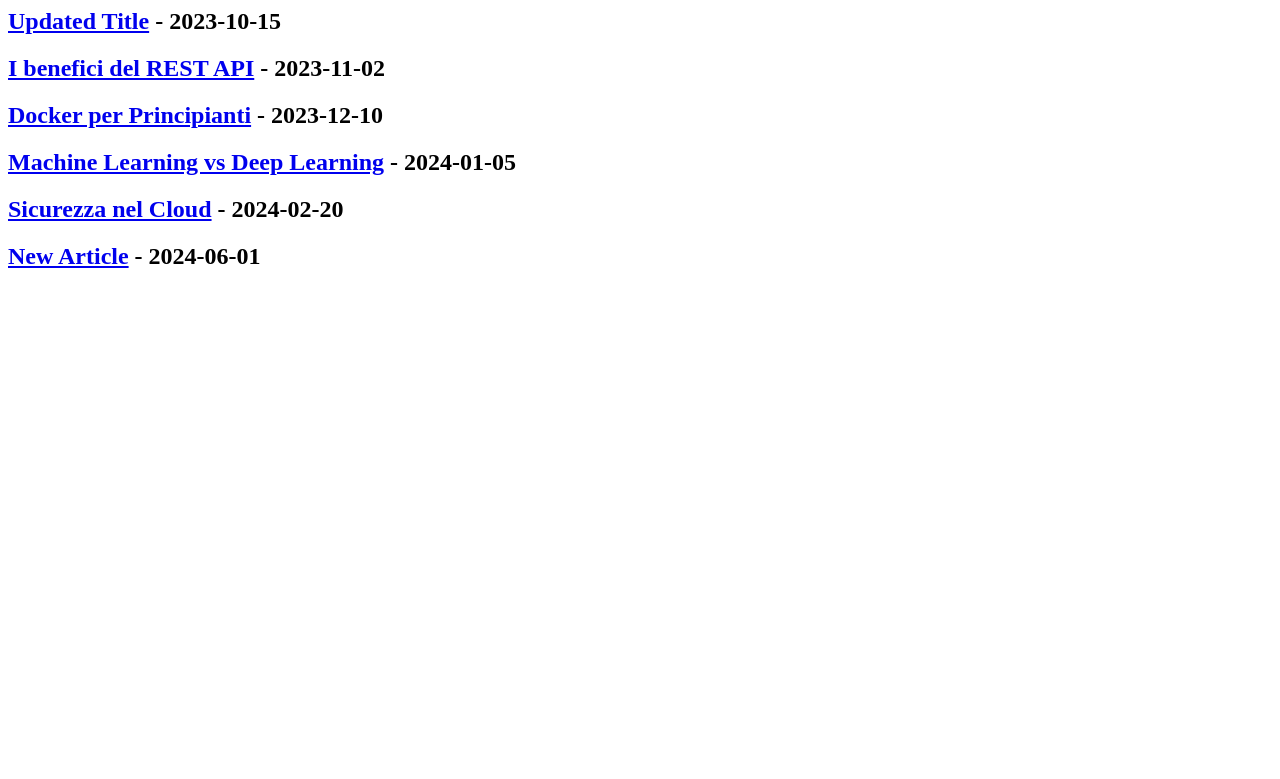
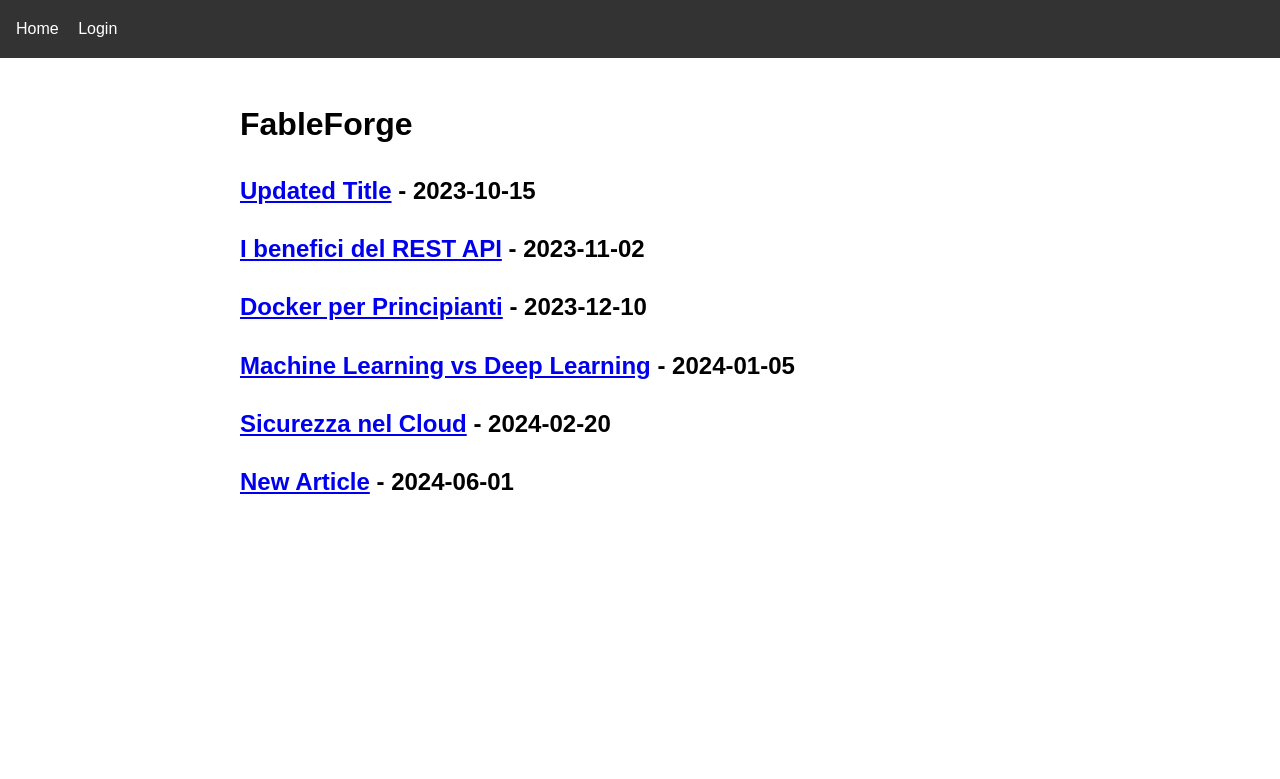
Before and after one commit to ar3ac/fableforge, a FastAPI app: page / in a window 1280 px wide. Shown: the top 779 px of the page. Run offline with FastAPI, Linux system fonts and the light colour scheme.

Commit message:
phase 4 , login page and cookies

```diff
--- a/main.py
+++ b/main.py
@@ -8,7 +8,8 @@ from storage import (
 )
 
 from fastapi.templating import Jinja2Templates
-from fastapi import FastAPI, Request
+from fastapi.responses import RedirectResponse
+from fastapi import FastAPI, Request, Form
 
 app = FastAPI(title="FableForge", version="1.0")
 templates = Jinja2Templates(directory="templates")
@@ -30,3 +31,54 @@ def read_article(request: Request, article_id: int):
     return templates.TemplateResponse(
         "article.html", {"request": request, "article": article}
     )
+
+
+@app.get("/login")
+def login(request: Request):
+    return templates.TemplateResponse("login.html", {"request": request})
+
+
+@app.post("/login")
+def login_post(request: Request, username: str = Form(...), password: str = Form(...)):
+    if username == "admin" and password == "password123":
+        response = RedirectResponse(url="/admin/dashboard", status_code=303)
+        response.set_cookie(
+            key="username", value=username, httponly=True, max_age=1800, path="/"
+        )
+        return response
+    return templates.TemplateResponse(
+        "login.html",
+        {
+            "request": request,
+            "error": "Credenziali errate. Usa admin/password123.",
+        },
+        status_code=400,
+    )
+
+
+def get_current_admin(request: Request):
+    if request.cookies.get("username") == "admin":
+        return True
+    return False
+
+
+@app.get("/admin/dashboard")
+def admin_dashboard(request: Request):
+    if not get_current_admin(request):
+        return RedirectResponse(url="/login", status_code=303)
+    articles = load_articles()
+    return templates.TemplateResponse(
+        "home.html",
+        {
+            "request": request,
+            "articles": articles,
+            "admin": True,
+        },
+    )
+
+
+@app.get("/logout")
+def logout(request: Request):
+    response = RedirectResponse(url="/", status_code=303)
+    response.delete_cookie("username", path="/")
+    return response
--- a/templates/base.html
+++ b/templates/base.html
@@ -0,0 +1,32 @@
+<!DOCTYPE html>
+<html lang="it">
+<head>
+    <meta charset="UTF-8">
+    <meta name="viewport" content="width=device-width, initial-scale=1.0">
+    <title>{% block title %}FableForge{% endblock %}</title>
+    <style>
+        body { font-family: sans-serif; margin: 0; padding: 0; line-height: 1.6; }
+        nav { background: #333; color: #fff; padding: 1rem; }
+        nav a { color: #fff; text-decoration: none; margin-right: 15px; }
+        nav a:hover { text-decoration: underline; }
+        nav span { margin-right: 15px; color: #aaa; }
+        main { padding: 20px; max-width: 800px; margin: 0 auto; }
+        .error { color: red; }
+    </style>
+</head>
+<body>
+    <nav>
+        <a href="/">Home</a>
+        {% if request.cookies.get("username") %}
+            <span>Admin: {{ request.cookies.get("username") }}</span>
+            <a href="/admin/dashboard">Dashboard</a>
+            <a href="/logout">Logout</a>
+        {% else %}
+            <a href="/login">Login</a>
+        {% endif %}
+    </nav>
+    <main>
+        {% block content %}{% endblock %}
+    </main>
+</body>
+</html>
--- a/templates/home.html
+++ b/templates/home.html
@@ -1,3 +1,14 @@
-{% for article in articles %}
-    <h2><a href="/article/{{ article.id }}">{{ article.title }}</a> - {{ article.date }}</h2>
-{% endfor %}
+{% extends "base.html" %}
+
+{% block title %}Home - FableForge{% endblock %}
+
+{% block content %}
+    <h1>FableForge</h1>
+    {% if articles %}
+        {% for article in articles %}
+            <h2><a href="/article/{{ article.id }}">{{ article.title }}</a> - {{ article.date }}</h2>
+        {% endfor %}
+    {% else %}
+        <p>Nessun articolo disponibile.</p>
+    {% endif %}
+{% endblock %}
```
Also changed, not shown: templates/article.html (+9 -3 lines), templates/login.html (added, +17 -0 lines).
